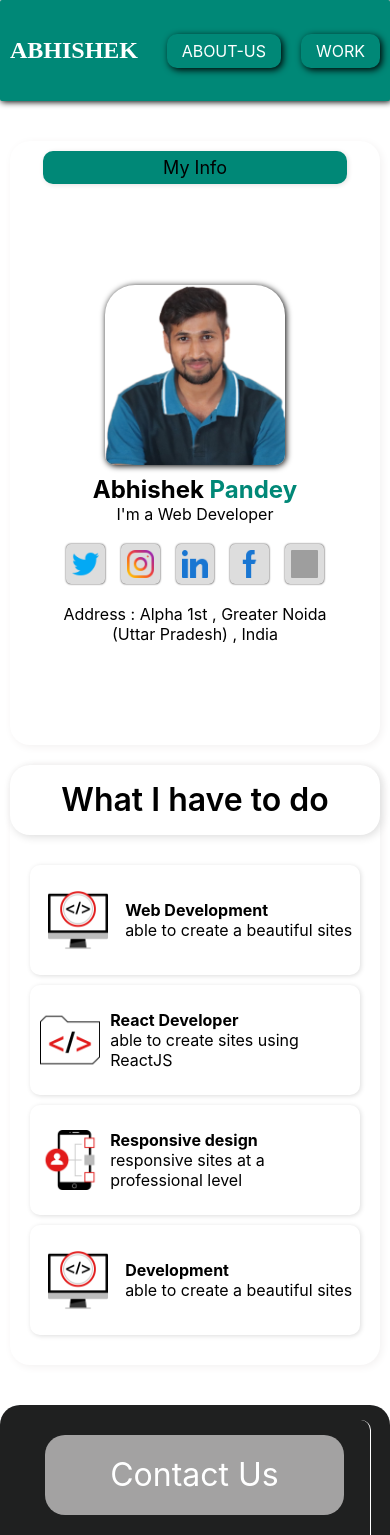
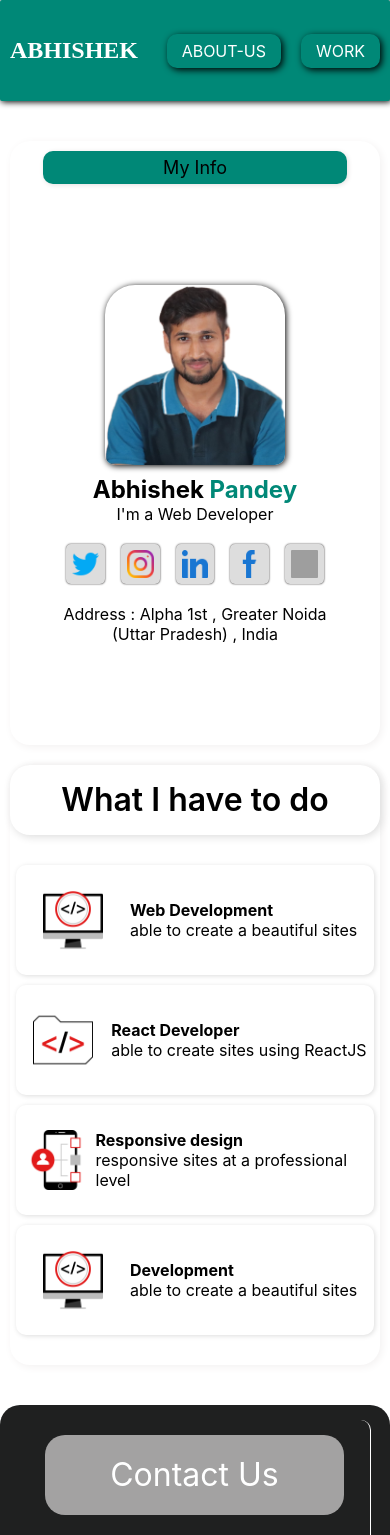
Before and after one commit to Abhisekpndy17/abhiport, a React (Create React App) app: page / in a window 390 px wide. Shown: the top 1535 px of the page. Built offline with nearby package versions, Linux system fonts and the light colour scheme; grey boxes are pictures that could not be loaded.

Commit message:
update the some big in heading section

```diff
--- a/src/components/3pages/Pages.css
+++ b/src/components/3pages/Pages.css
@@ -267,7 +267,7 @@
 @media screen and (max-width:768px){
 
     .oneHead-item .item-one{
-        width: 90%;
+        width: 98%;
         margin: 0px auto;
     }
     .Skills-containers{
```
